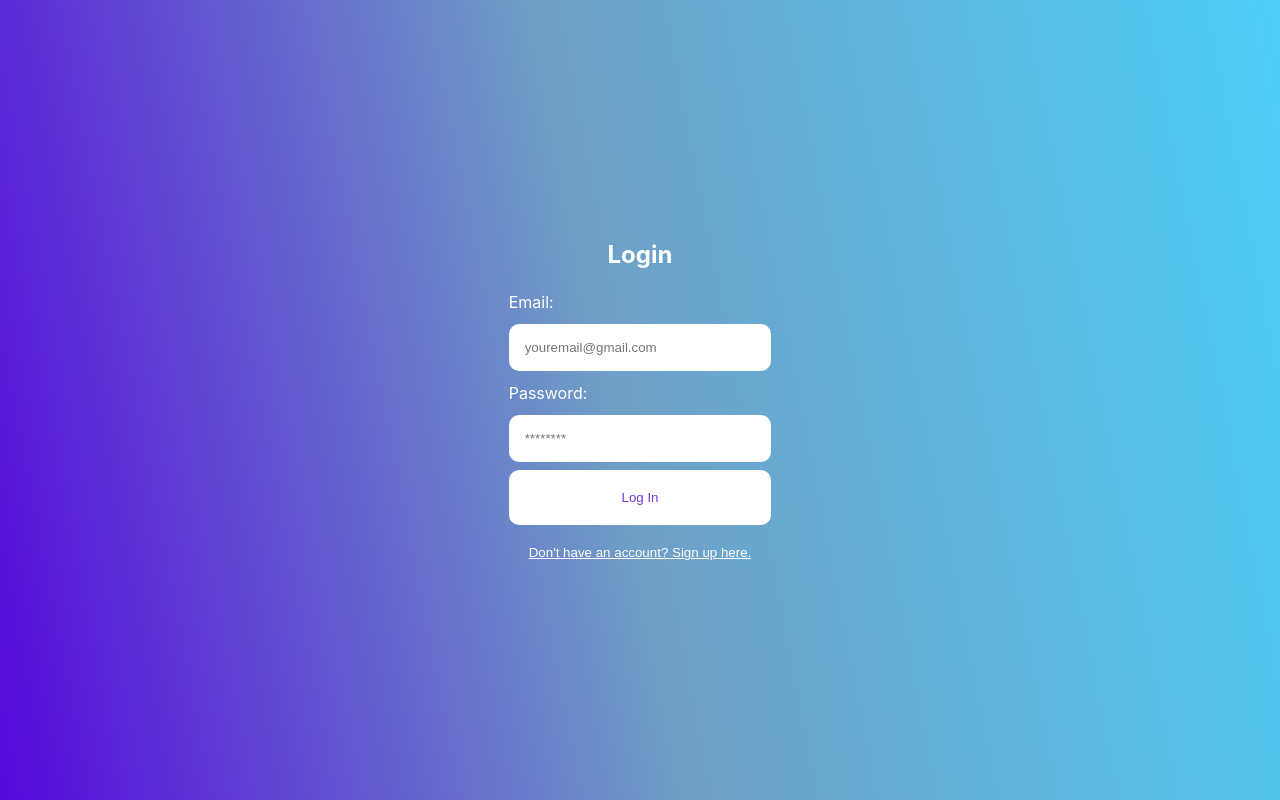
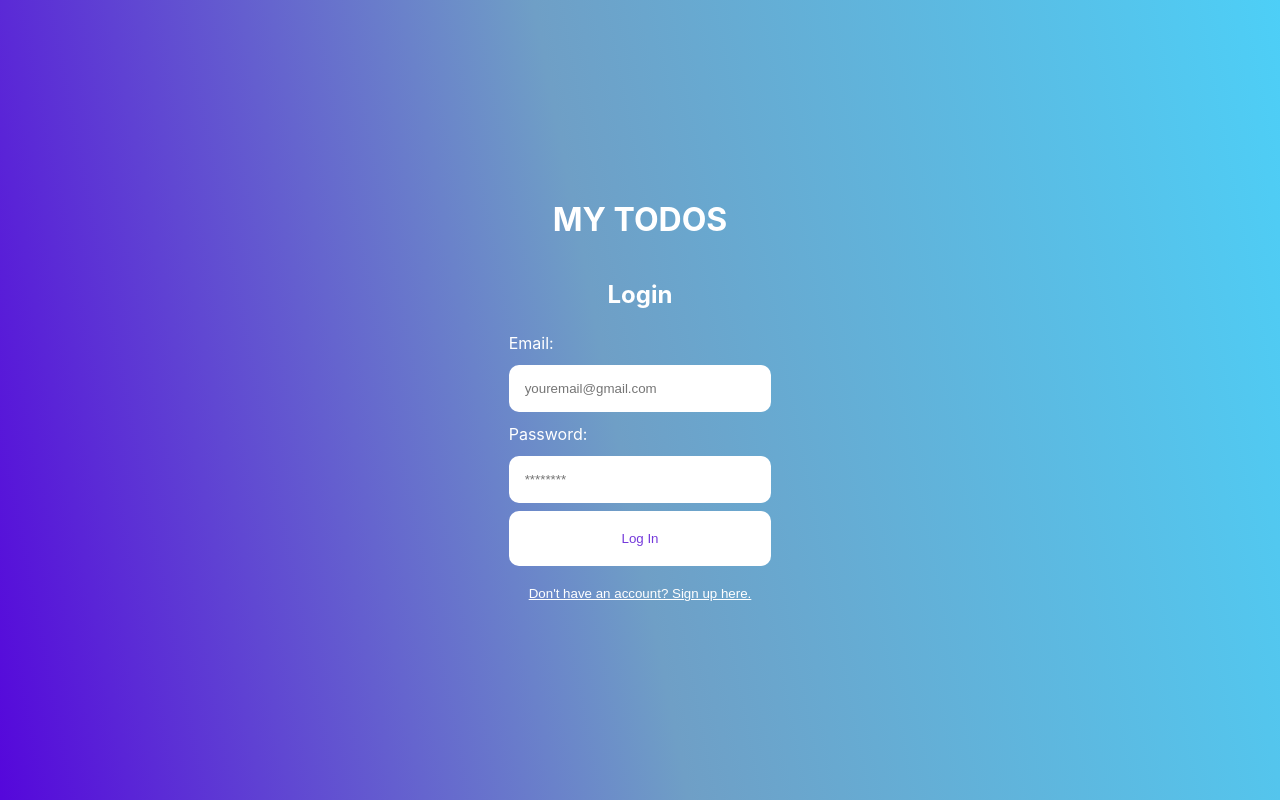
Before and after one commit to RoyZiO/todo-react-frontend, a React (Create React App) app in the folder todo-app/: page / in a window 1280 px wide. Built offline with nearby package versions, Linux system fonts and the light colour scheme; no server answers.

Commit message:
updating login page

```diff
--- a/todo-app/src/pages/LoginPage.js
+++ b/todo-app/src/pages/LoginPage.js
@@ -12,6 +12,7 @@ function LoginPage(props) {
 
     return (
         <div className="auth-form-container">
+            <h1>MY TODOS</h1>
             <h2>Login</h2>
             <form className="login-form" onSubmit={handleSubmit}>
                 <label htmlFor="email">Email: </label>
```
